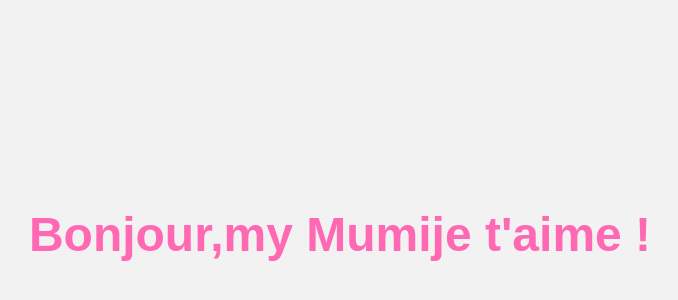
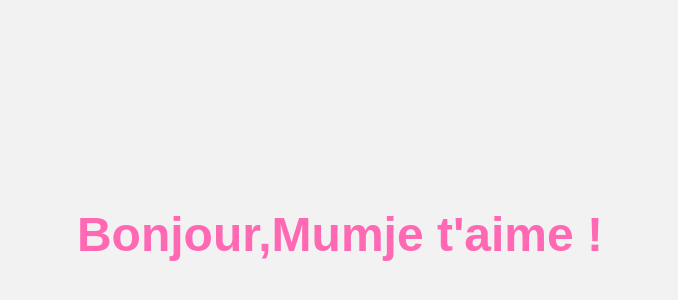
Before and after one commit to vibora07/prog, a plain HTML site: page index.html in a window 1280 px wide. Shown: the part 174-474 px from the top of the page, without its empty margins (300-978 px from the left). Drawn offline with Linux system fonts and the light colour scheme.

Commit message:
Update index.html

```diff
--- a/index.html
+++ b/index.html
@@ -24,7 +24,7 @@
     </style>
 </head>
 <body>
-     <h1>Bonjour,my Mumi</h1>
+     <h1>Bonjour,Mum </h1>
     <h1>je t'aime !</h1>
 </body>
 </html>
```
